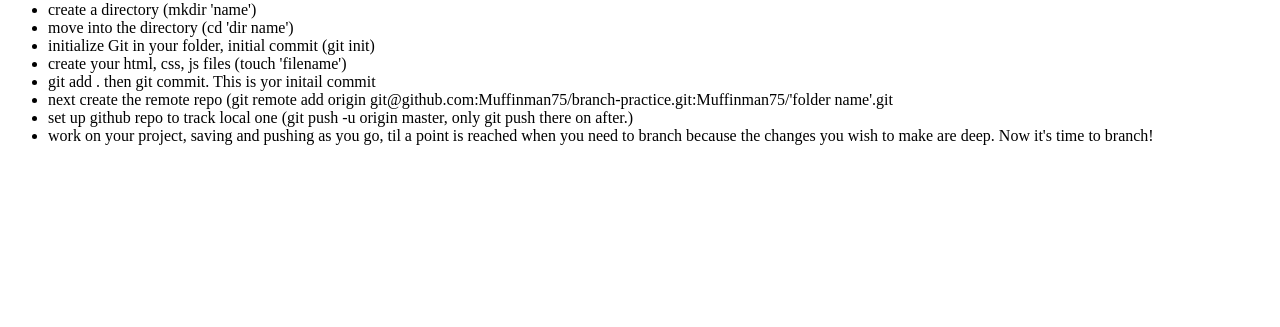
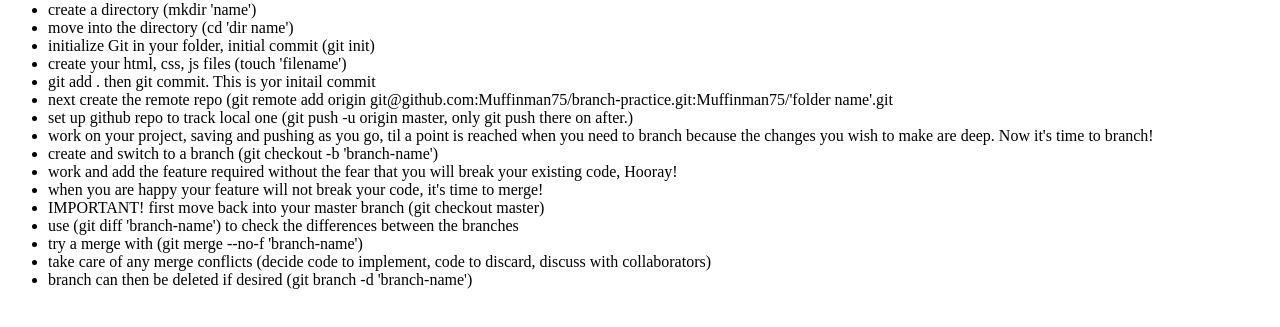
Before and after one commit to Muffinman75/branch-practice, a plain HTML site: page index.html in a window 1280 px wide. Shown: the part 79-406 px from the top of the page. Drawn offline with Linux system fonts and the light colour scheme.

```diff
--- a/index.html
+++ b/index.html
@@ -18,6 +18,16 @@
         <li>work on your project, saving and pushing as you go,
            til a point is reached when you need to branch because the changes
          you wish to make are deep. Now it's time to branch!</li>
+
+        <li>create and switch to a branch (git checkout -b 'branch-name')</li>
+        <li>work and add the feature required without the fear that you will
+        break your existing code, Hooray!</li>
+        <li>when you are happy your feature will not break your code, it's time to merge!</li>
+        <li>IMPORTANT! first move back into your master branch (git checkout master)</li>
+        <li>use (git diff 'branch-name') to check the differences between the branches</li>
+        <li>try a merge with (git merge --no-f 'branch-name')</li>
+        <li>take care of any merge conflicts (decide code to implement, code to discard, discuss with collaborators)</li>
+        <li>branch can then be deleted if desired (git branch -d 'branch-name')</li>
       </ul>
     </main>
   </body>
```
